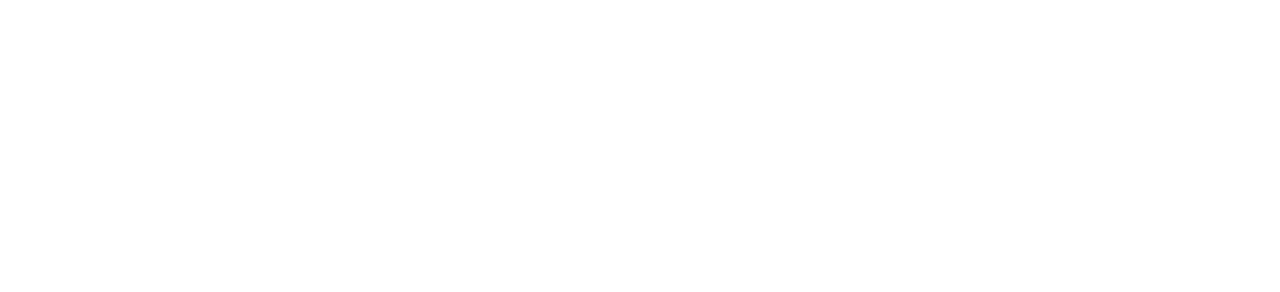
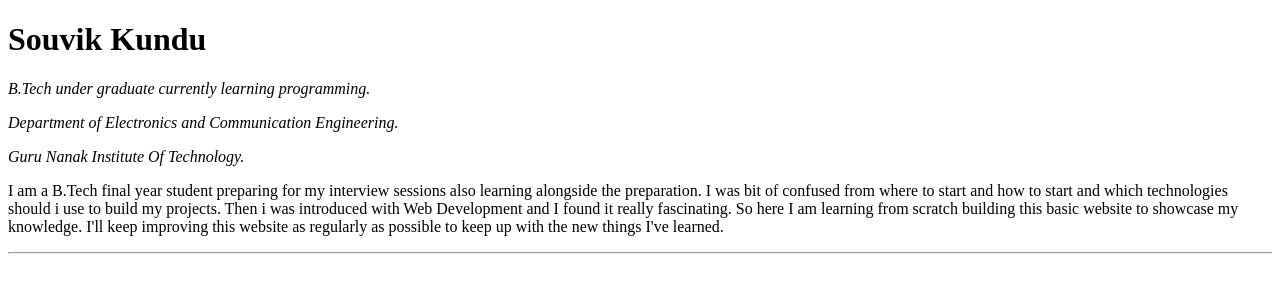
Before and after one commit to souvikk27/WEB-Projects, a plain HTML site: page HTML/index.html in a window 1280 px wide. Drawn offline with Linux system fonts and the light colour scheme.

Commit message:
personal website stage 1

```diff
--- a/HTML/index.html
+++ b/HTML/index.html
@@ -3,9 +3,16 @@
 <head>
 	<meta charset="UTF-8">
 	<meta name="viewport" content="width=device-width, initial-scale=1.0">
-	<title>Document</title>
+	<title>My Personal Site</title>
 </head>
 <body>
+	<h1>Souvik Kundu</h1>
+	<p><em>B.Tech under graduate currently learning programming.</em></p>
+	<p><em>Department of Electronics and Communication Engineering.</em></p>
+	<p><em>Guru Nanak Institute Of Technology.</em></p>
+	<p>I am a B.Tech final year student preparing for my interview sessions also learning alongside the preparation. I was bit of confused from where to start and how to start and which technologies should i use to build my projects. Then i was introduced with Web Development and I found it really fascinating. So here I am learning from scratch building this basic website to showcase my knowledge. I'll keep improving this website as regularly as possible to keep up with the new things I've learned.</p>
+	<hr>
+
 
 </body>
 </html>
```
